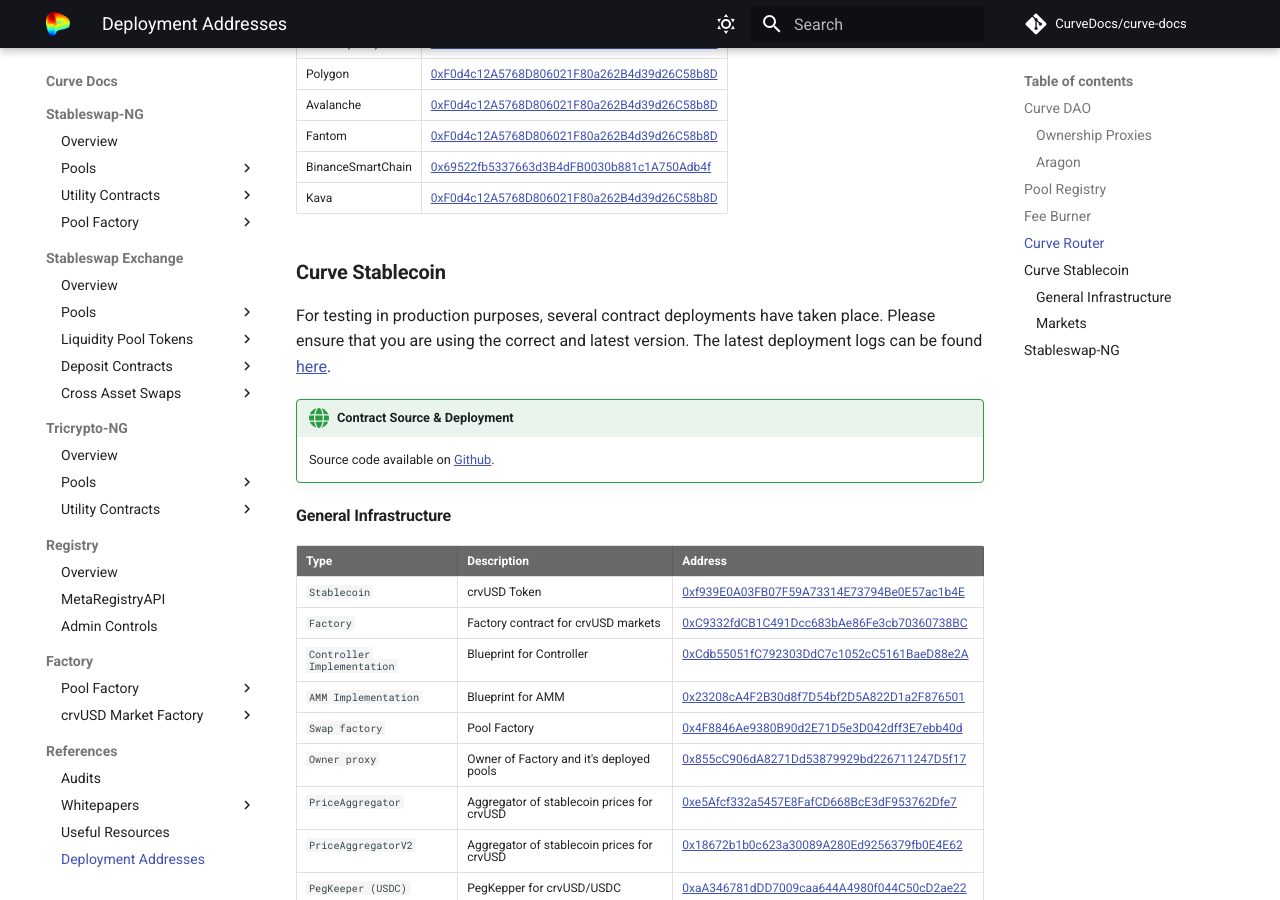
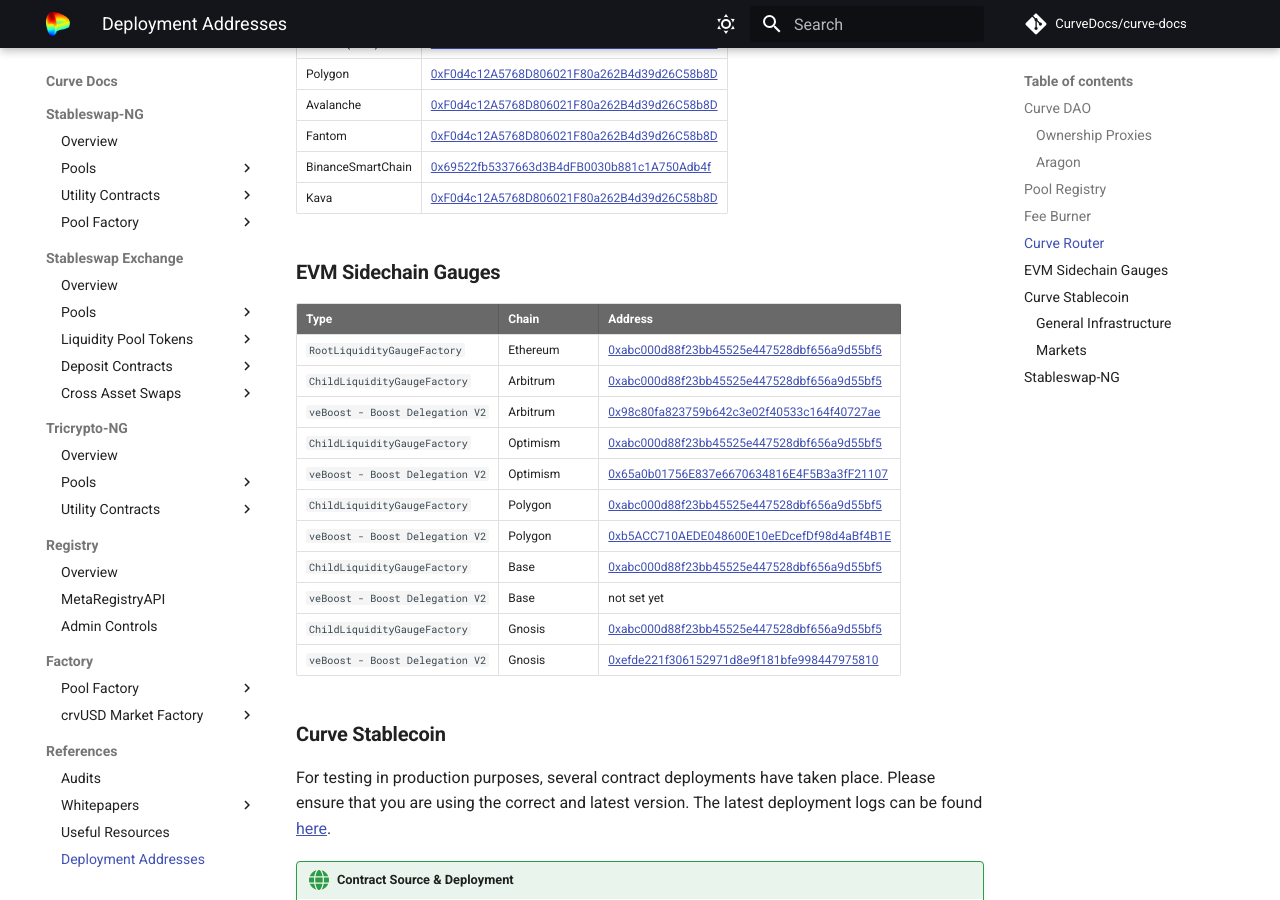
Before and after one commit to CurveDocs/curve-docs, an MkDocs documentation site: the page built from docs/references/deployed-contracts.md, in a window 1280 px wide and 900 px high, scrolled down 6833 px. Built offline with MkDocs 1.6.1 and Material for MkDocs 9.7.7, drawn with Linux system fonts in a browser that asks for light colours; comment, search, counter and statistics services are not loaded.

Commit message:
deployed contracts

```diff
--- a/docs/references/deployed-contracts.md
+++ b/docs/references/deployed-contracts.md
@@ -265,6 +265,24 @@
 | Fantom | [0xF0d4c12A5768D806021F80a262B4d39d26C58b8D](https://ftmscan.com/address/0xF0d4c12A5768D806021F80a262B4d39d26C58b8D#code) |
 | BinanceSmartChain | [0x69522fb5337663d3B4dFB0030b881c1A750Adb4f](https://bscscan.com/address/0x69522fb5337663d3B4dFB0030b881c1A750Adb4f#code) |
 | Kava | [0xF0d4c12A5768D806021F80a262B4d39d26C58b8D](https://kavascan.com/address/0xF0d4c12A5768D806021F80a262B4d39d26C58b8D/contracts#address-tabs) |
+
+
+## **EVM Sidechain Gauges**
+
+| Type   | Chain | Address  |
+| -------- | -------|-------|
+| `RootLiquidityGaugeFactory` | Ethereum | [0xabc000d88f23bb45525e447528dbf656a9d55bf5](https://arbiscan.io/address/0xabc000d88f23bb45525e447528dbf656a9d55bf5#code) |
+| `ChildLiquidityGaugeFactory` | Arbitrum | [0xabc000d88f23bb45525e447528dbf656a9d55bf5](https://arbiscan.io/address/0xabc000d88f23bb45525e447528dbf656a9d55bf5#code) |
+| `veBoost - Boost Delegation V2` | Arbitrum | [0x98c80fa823759b642c3e02f40533c164f40727ae](https://arbiscan.io/address/0x98c80fa823759b642c3e02f40533c164f40727ae#code) |
+| `ChildLiquidityGaugeFactory` | Optimism | [0xabc000d88f23bb45525e447528dbf656a9d55bf5](https://optimistic.etherscan.io/address/0xabC000d88f23Bb45525E447528DBF656A9D55bf5#code) |
+| `veBoost - Boost Delegation V2` | Optimism | [0x65a0b01756E837e6670634816E4F5B3a3fF21107](https://optimistic.etherscan.io/address/0x65a0b01756E837e6670634816E4F5B3a3fF21107#code) |
+| `ChildLiquidityGaugeFactory` | Polygon | [0xabc000d88f23bb45525e447528dbf656a9d55bf5](https://polygonscan.com/address/0xabC000d88f23Bb45525E447528DBF656A9D55bf5) |
+| `veBoost - Boost Delegation V2` | Polygon | [0xb5ACC710AEDE048600E10eEDcefDf98d4aBf4B1E](https://polygonscan.com/address/0xb5ACC710AEDE048600E10eEDcefDf98d4aBf4B1E) |
+| `ChildLiquidityGaugeFactory` | Base | [0xabc000d88f23bb45525e447528dbf656a9d55bf5](https://basescan.org/address/0xabC000d88f23Bb45525E447528DBF656A9D55bf5) |
+| `veBoost - Boost Delegation V2` | Base | not set yet |
+| `ChildLiquidityGaugeFactory` | Gnosis | [0xabc000d88f23bb45525e447528dbf656a9d55bf5](https://gnosisscan.io/address/0xabc000d88f23bb45525e447528dbf656a9d55bf5) |
+| `veBoost - Boost Delegation V2` | Gnosis | [0xefde221f306152971d8e9f181bfe998447975810](https://gnosisscan.io/address/0xefde221f306152971d8e9f181bfe998447975810) |
+
 
 
 ## **Curve Stablecoin**
```
